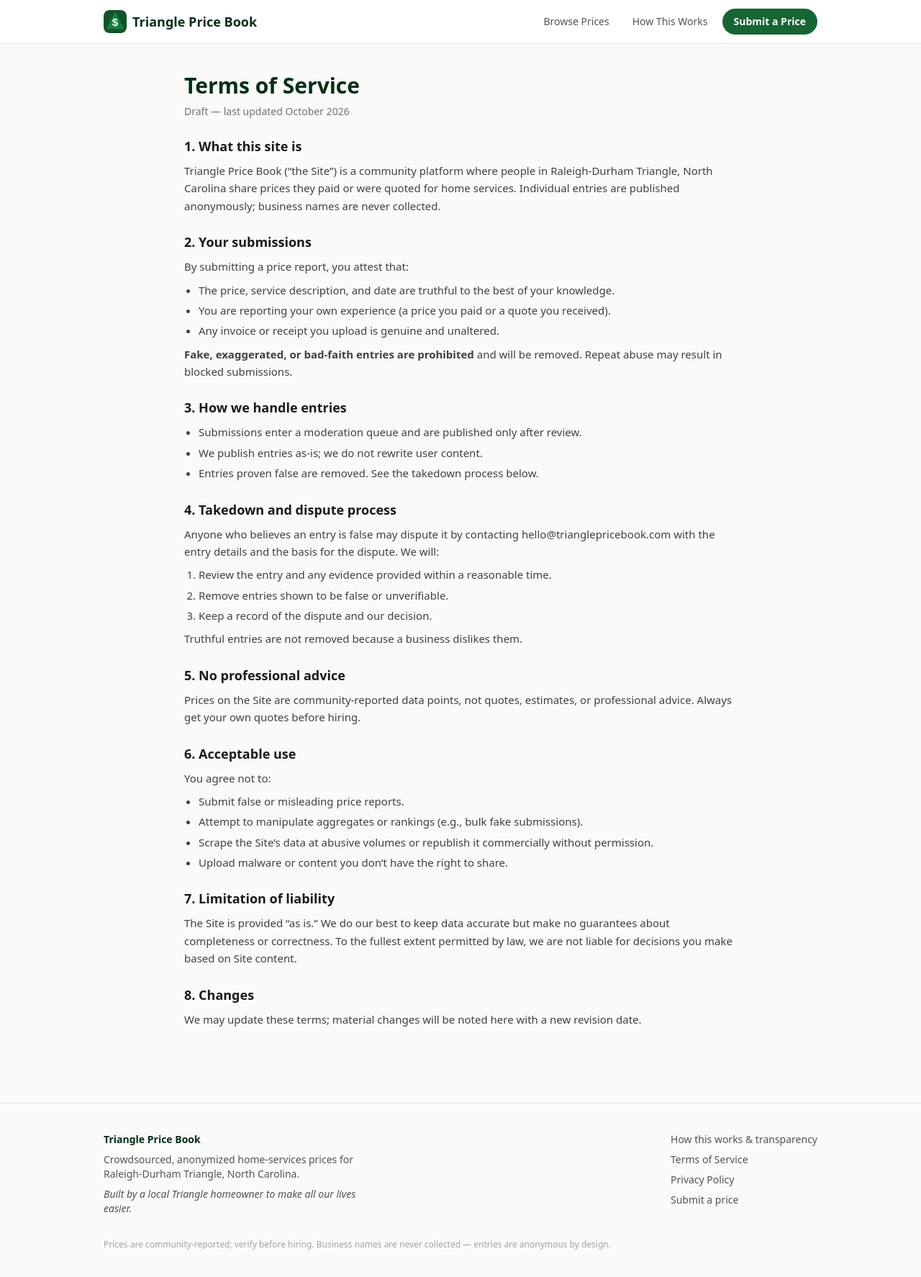
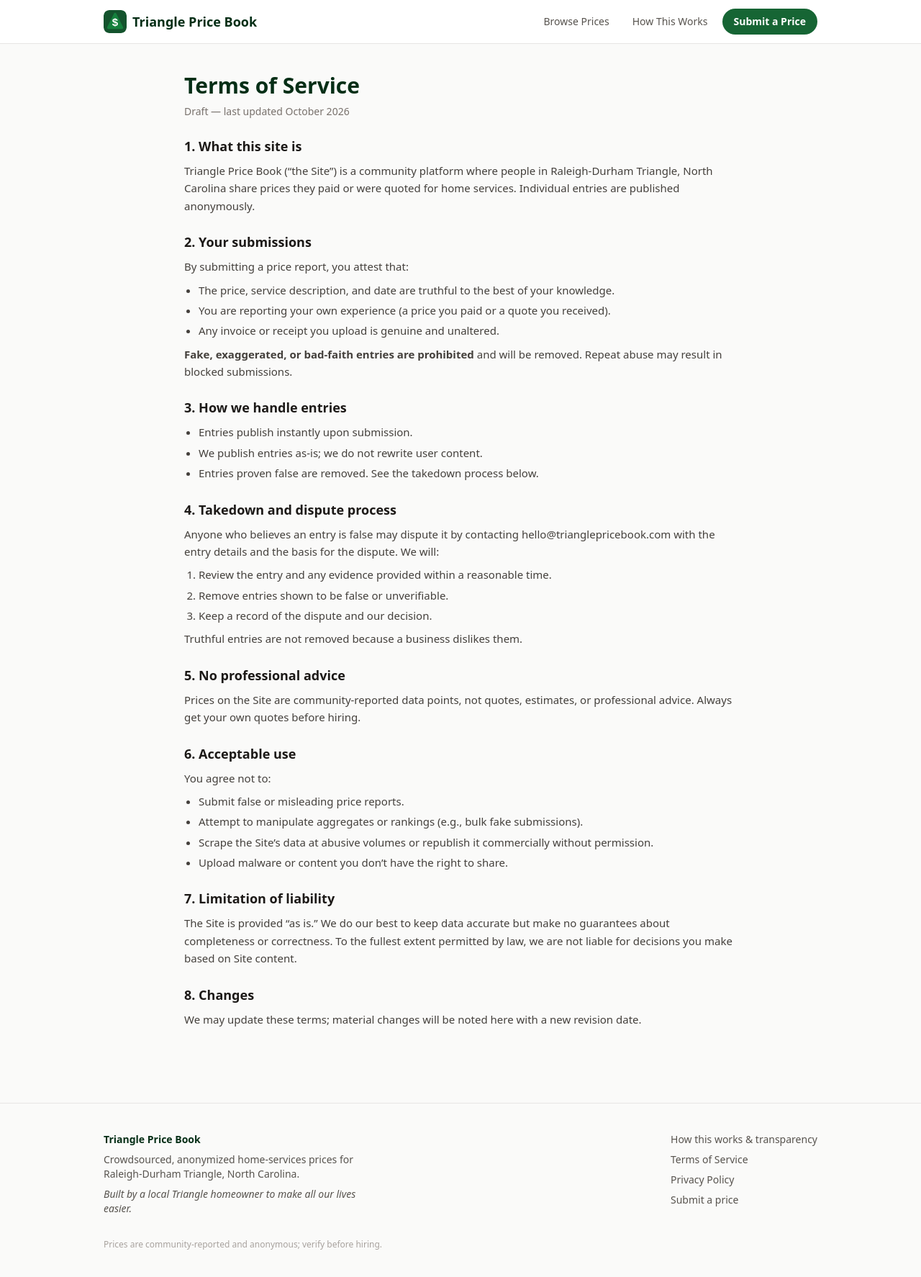
Before and after one commit to AlekGit8/triangle-price-book, a Next.js app: page /terms in a window 1280 px wide. Shown: the top 1774 px of the page at 72% size. Built offline with nearby package versions, Linux system fonts and the light colour scheme.

Commit message:
Drop business-name mentions; fix stale moderation-queue copy

```diff
--- a/app/browse/page.tsx
+++ b/app/browse/page.tsx
@@ -47,7 +47,7 @@ function BrowseInner() {
     <div className="py-10">
       <h1 className="text-3xl font-extrabold text-brand-900">Browse prices</h1>
       <p className="mt-2 text-stone-600">
-        Every entry is anonymous — businesses are never named on individual reports.
+        Every entry is anonymous.
       </p>
 
       <div className="mt-6 flex flex-wrap gap-2">
--- a/app/how-it-works/page.tsx
+++ b/app/how-it-works/page.tsx
@@ -39,9 +39,9 @@ export default function HowItWorksPage() {
 
         <Section n="2" title="The anonymity model">
           <p>
-            <strong>We don’t collect business names at all.</strong> The submission
-            form asks for the service, the price, the town, and the date — nothing
-            that identifies who did the work or who paid for it.
+            The submission form asks for the service, the price, the town, and
+            the date — nothing that identifies who did the work or who paid
+            for it.
           </p>
           <p>
             Public entries are attributed only as “reported by a homeowner
--- a/app/page.tsx
+++ b/app/page.tsx
@@ -89,7 +89,7 @@ export default async function HomePage() {
         <h2 className="text-2xl font-bold">How it works</h2>
         <ol className="mt-4 space-y-3 text-brand-100">
           <li><strong className="text-white">1.</strong> Neighbors submit what they paid or were quoted — optionally with an invoice.</li>
-          <li><strong className="text-white">2.</strong> Entries are reviewed and published anonymously. No business names are collected at all.</li>
+          <li><strong className="text-white">2.</strong> Entries publish instantly and anonymously.</li>
           <li><strong className="text-white">3.</strong> Everyone sees real local prices before hiring.</li>
         </ol>
         <Link
--- a/app/terms/page.tsx
+++ b/app/terms/page.tsx
@@ -17,8 +17,7 @@ export default function TermsPage() {
           <p className="mt-2">
             {siteConfig.siteName} (“the Site”) is a community platform where people in{" "}
             {siteConfig.regionLongName} share prices they paid or were quoted for home
-            services. Individual entries are published anonymously; business names
-            are never collected.
+            services. Individual entries are published anonymously.
           </p>
         </section>
 
@@ -39,7 +38,7 @@ export default function TermsPage() {
         <section>
           <h2 className="text-lg font-bold text-stone-900">3. How we handle entries</h2>
           <ul className="mt-2 list-disc pl-5 space-y-1">
-            <li>Submissions enter a moderation queue and are published only after review.</li>
+            <li>Entries publish instantly upon submission.</li>
             <li>We publish entries as-is; we do not rewrite user content.</li>
             <li>Entries proven false are removed. See the takedown process below.</li>
           </ul>
--- a/components/SiteFooter.tsx
+++ b/components/SiteFooter.tsx
@@ -32,8 +32,7 @@ export default function SiteFooter() {
           </nav>
         </div>
         <p className="mt-8 text-xs text-stone-400">
-          Prices are community-reported; verify before hiring. Business names
-          are never collected — entries are anonymous by design.
+          Prices are community-reported and anonymous; verify before hiring.
         </p>
       </div>
     </footer>
```
